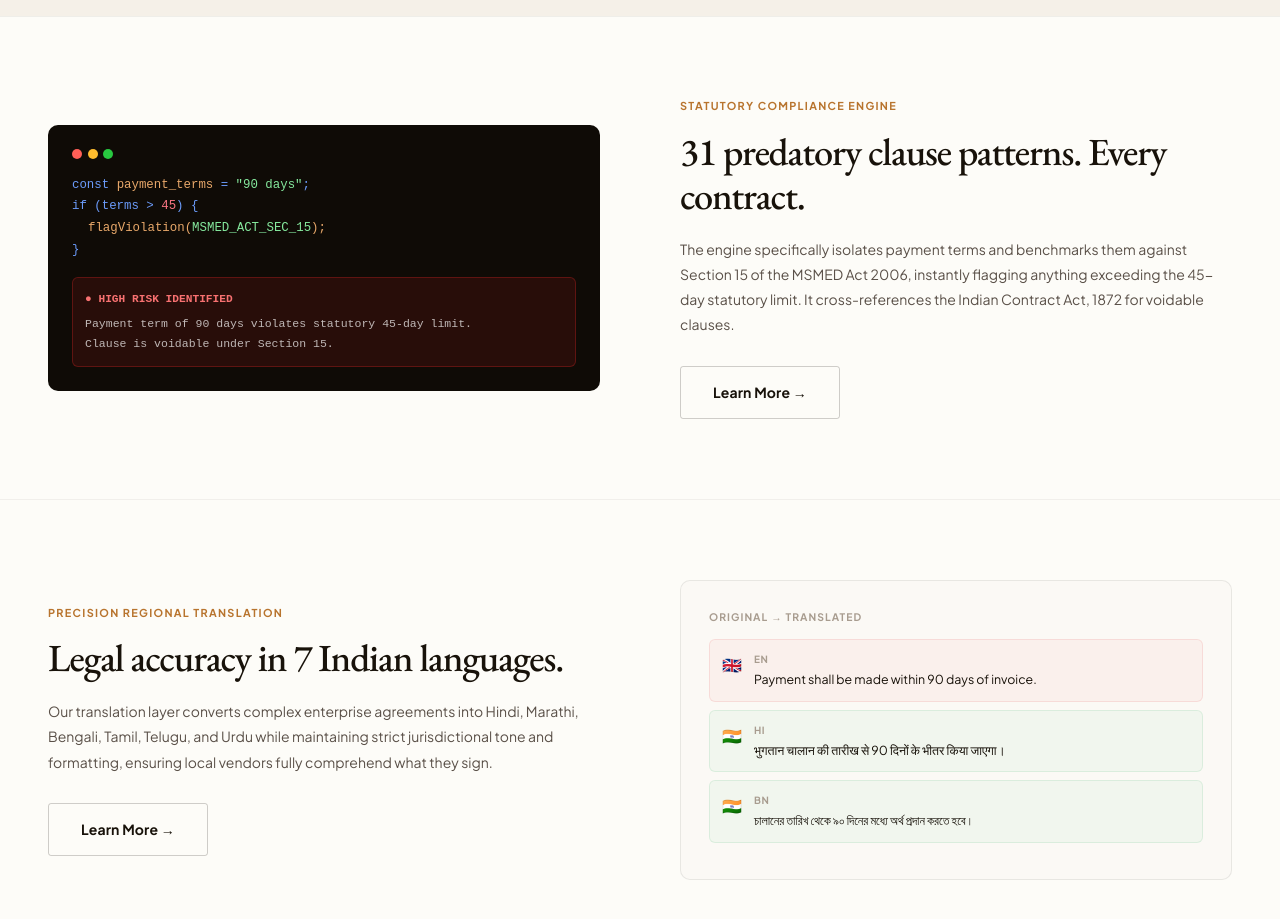
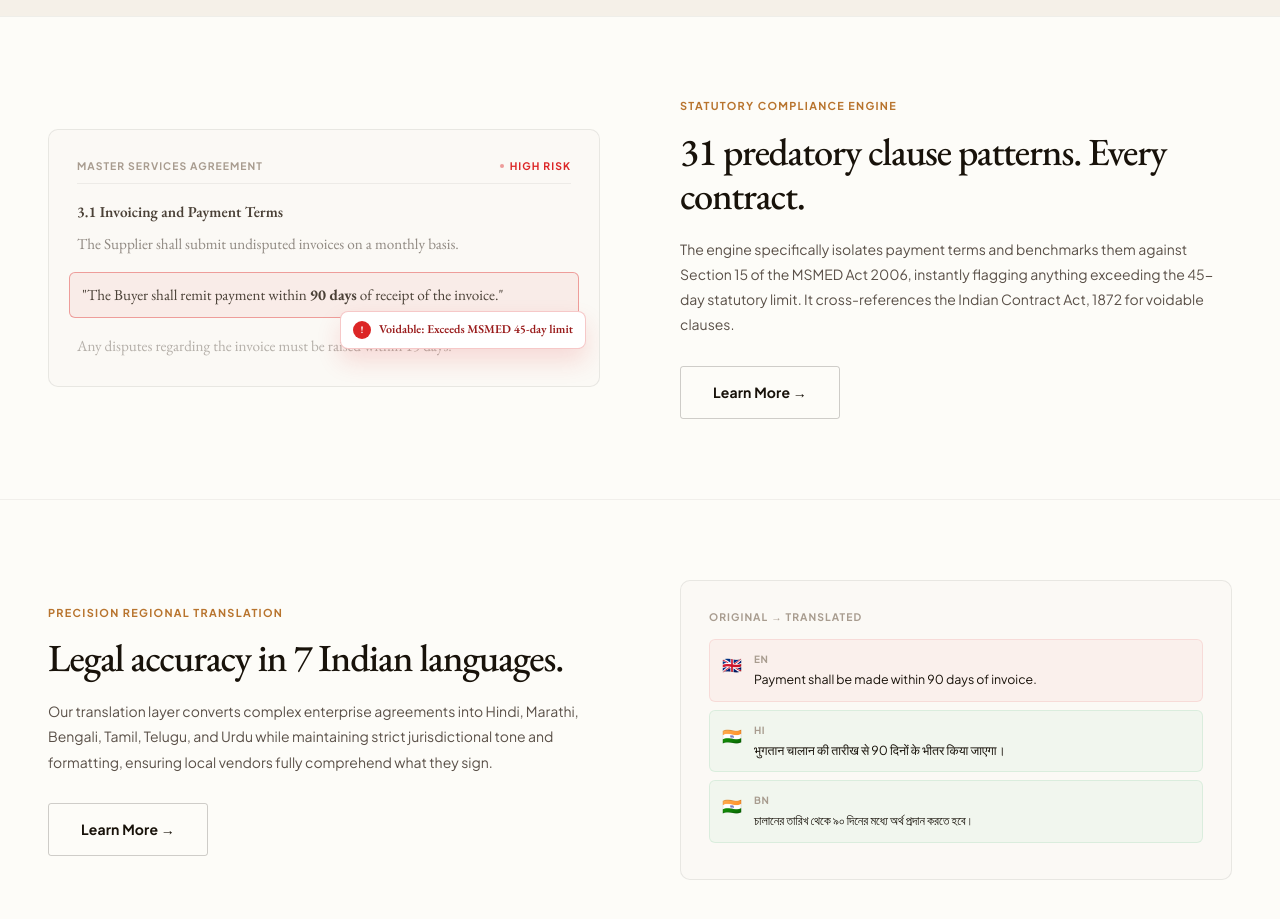
Before and after one commit to JohnValmont/ContractSense, a Next.js app in the folder frontend/: page / in a window 1280 px wide. Shown: the part 1840-2759 px from the top of the page. Built offline with nearby package versions, Linux system fonts and the light colour scheme.

Commit message:
feat: replace JSON code visual with intuitive contract scan UI on landing page

```diff
--- a/frontend/src/app/page.tsx
+++ b/frontend/src/app/page.tsx
@@ -70,17 +70,30 @@ const ZIGZAG = [
   {
     eyebrow: "Statutory Compliance Engine", title: "31 predatory clause patterns. Every contract.", body: "The engine specifically isolates payment terms and benchmarks them against Section 15 of the MSMED Act 2006, instantly flagging anything exceeding the 45-day statutory limit. It cross-references the Indian Contract Act, 1872 for voidable clauses.",
     visual: (
-      <div style={{ background: "#0F0B06", borderRadius: 10, padding: "1.5rem", fontFamily: "monospace", fontSize: "0.775rem", lineHeight: 1.75, color: "rgba(255,255,255,0.65)" }}>
-        <div style={{ display: "flex", gap: "0.35rem", marginBottom: "1rem" }}>
-          {["#ff5f57","#febc2e","#28c840"].map(c => <div key={c} style={{ width: 10, height: 10, borderRadius: "50%", background: c }} />)}
+      <div style={{ background: "#FBF9F5", border: "1px solid rgba(24,18,10,0.08)", borderRadius: 10, padding: "1.75rem", position: "relative", overflow: "hidden" }}>
+        {/* Document Header */}
+        <div style={{ fontSize: "0.65rem", fontWeight: 700, letterSpacing: "0.1em", textTransform: "uppercase", color: "#A89C8F", marginBottom: "1rem", borderBottom: "1px solid rgba(24,18,10,0.06)", paddingBottom: "0.5rem", display: "flex", justifyContent: "space-between", alignItems: "center" }}>
+          <span>Master Services Agreement</span>
+          <span style={{ color: "#DC2626", display: "flex", alignItems: "center", gap: "0.3rem" }}>
+            <span style={{ width: 6, height: 6, borderRadius: "50%", background: "#DC2626", animation: "pulse2 2s infinite" }} />
+            High Risk
+          </span>
         </div>
-        <div style={{ color: "#6B9BFA" }}>const <span style={{ color: "#E8A86A" }}>payment_terms</span> = <span style={{ color: "#85E89D" }}>"90 days"</span>;</div>
-        <div style={{ color: "#6B9BFA" }}>if (terms &gt; <span style={{ color: "#F97583" }}>45</span>) {'{'}</div>
-        <div style={{ color: "#E8A86A", paddingLeft: "1rem" }}>flagViolation(<span style={{ color: "#85E89D" }}>MSMED_ACT_SEC_15</span>);</div>
-        <div style={{ color: "#6B9BFA" }}>{'}'}</div>
-        <div style={{ marginTop: "1rem", background: "rgba(220,38,38,0.12)", border: "1px solid rgba(220,38,38,0.3)", padding: "0.75rem", borderRadius: 6 }}>
-          <div style={{ color: "#F87171", fontSize: "0.7rem", fontWeight: 700, marginBottom: "0.25rem" }}>● HIGH RISK IDENTIFIED</div>
-          <div style={{ color: "rgba(255,255,255,0.7)", fontSize: "0.72rem" }}>Payment term of 90 days violates statutory 45-day limit.<br />Clause is voidable under Section 15.</div>
+        {/* Document Body */}
+        <div style={{ fontFamily: "'EB Garamond', Georgia, serif", fontSize: "0.95rem", color: "#4A4036", lineHeight: 1.6 }}>
+          <p style={{ marginBottom: "0.5rem", fontWeight: 600 }}>3.1 Invoicing and Payment Terms</p>
+          <p style={{ marginBottom: "0.5rem", color: "rgba(74,64,54,0.6)" }}>The Supplier shall submit undisputed invoices on a monthly basis.</p>
+          {/* Highlighted Predatory Clause */}
+          <div style={{ position: "relative", background: "rgba(220,38,38,0.06)", border: "1.5px solid rgba(220,38,38,0.4)", borderRadius: 6, padding: "0.6rem 0.75rem", margin: "1rem -0.5rem", zIndex: 5 }}>
+            "The Buyer shall remit payment within <strong>90 days</strong> of receipt of the invoice."
+
+            {/* Pop-out Alert */}
+            <div style={{ position: "absolute", bottom: "-2rem", right: "-0.5rem", background: "#fff", border: "1px solid rgba(220,38,38,0.25)", borderRadius: 8, padding: "0.5rem 0.75rem", boxShadow: "0 12px 24px rgba(220,38,38,0.15)", display: "flex", alignItems: "center", gap: "0.5rem", zIndex: 10 }}>
+              <div style={{ width: 18, height: 18, borderRadius: "50%", background: "#DC2626", color: "#fff", display: "flex", alignItems: "center", justifyContent: "center", fontSize: "0.65rem", fontWeight: 800 }}>!</div>
+              <div style={{ fontSize: "0.75rem", fontWeight: 600, color: "#991B1B" }}>Voidable: Exceeds MSMED 45-day limit</div>
+            </div>
+          </div>
+          <p style={{ color: "rgba(74,64,54,0.4)" }}>Any disputes regarding the invoice must be raised within 15 days.</p>
         </div>
       </div>
     ),
```
